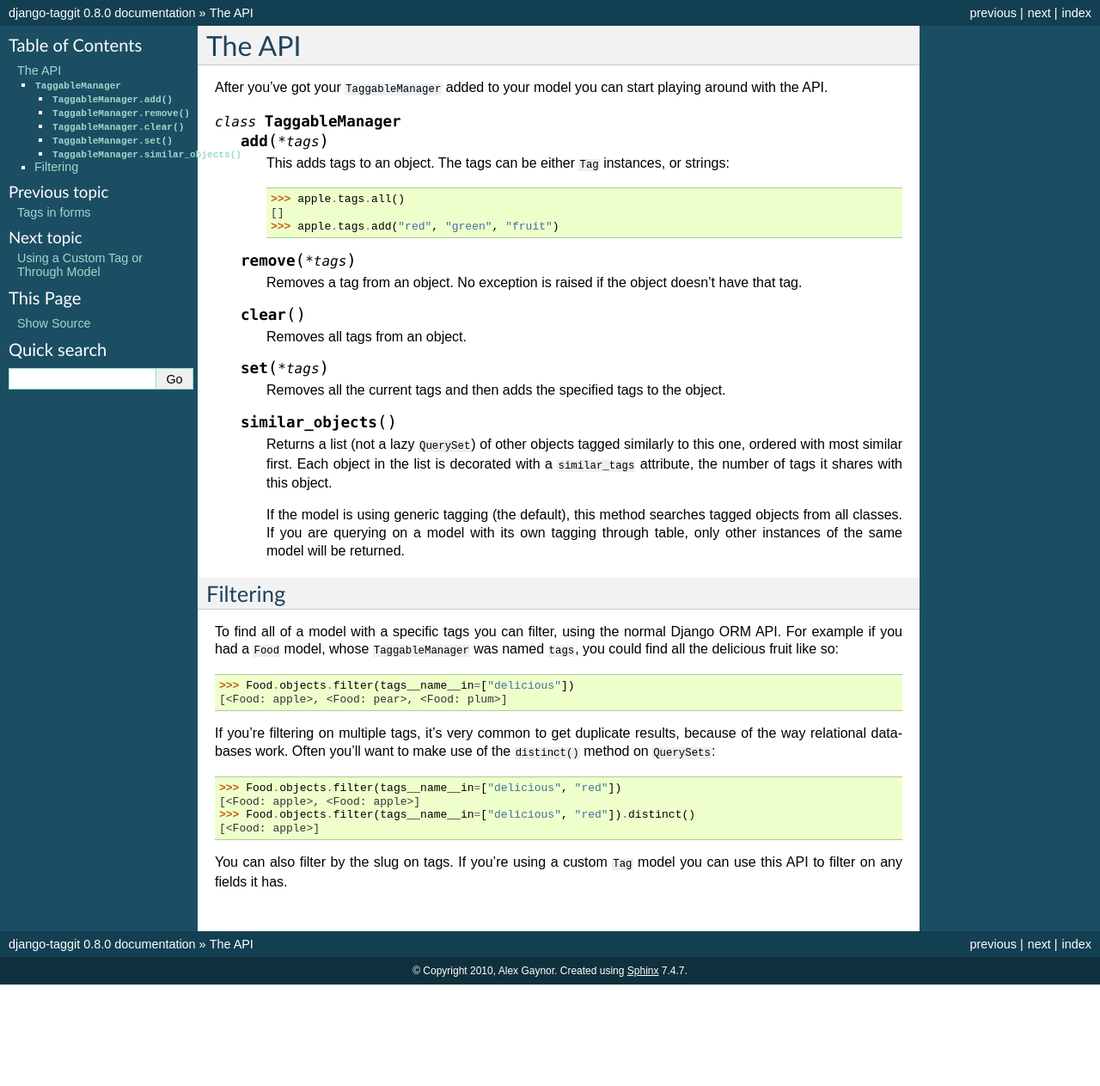
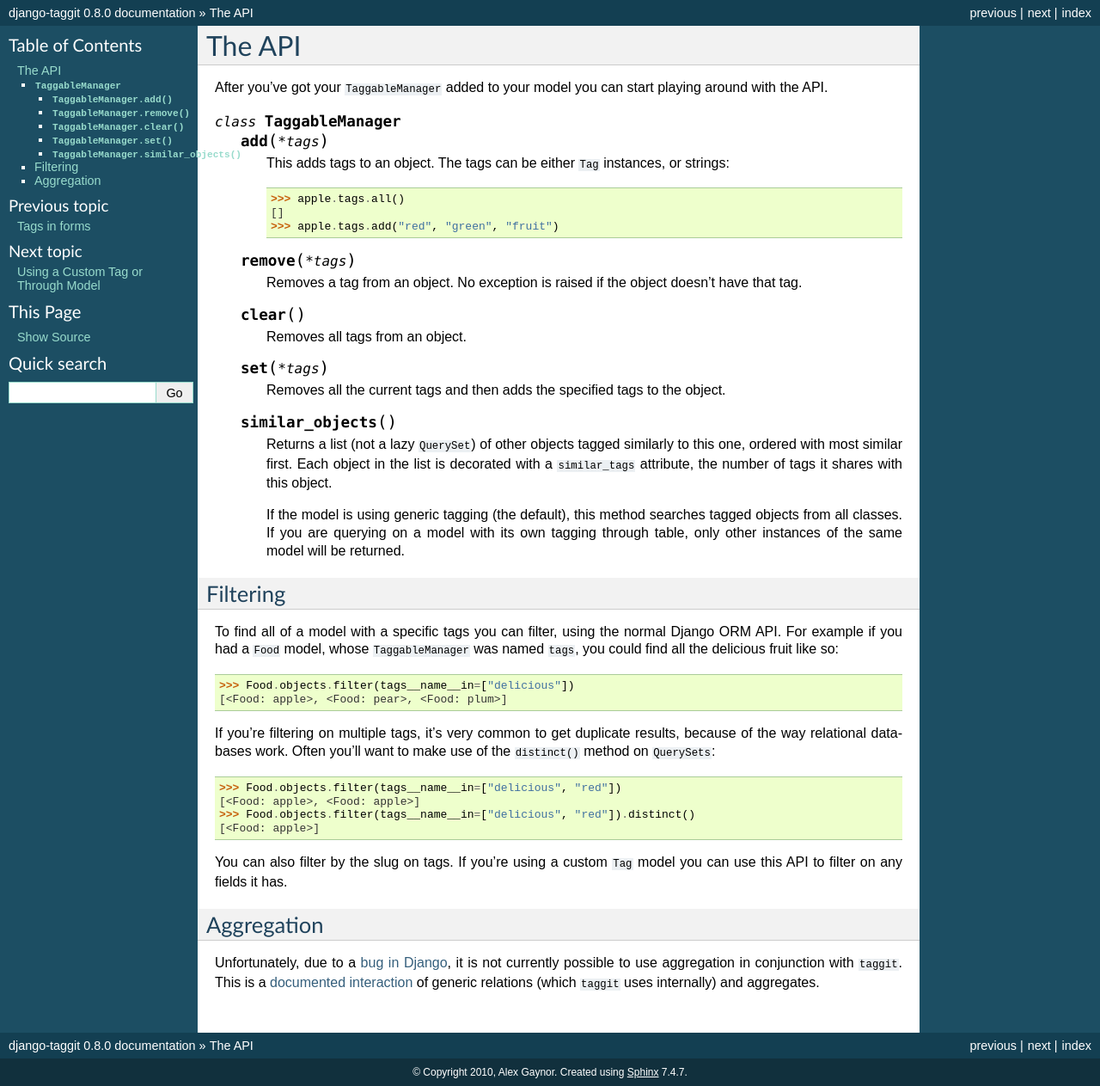
Before and after one commit to jazzband/django-taggit, a Sphinx documentation site: the page built from docs/api.txt, in a window 1280 px wide. Shown: the whole page at 86% size. Built offline with Sphinx 7.4.7, drawn with Linux system fonts in a browser that asks for light colours; before the commit the page ends 1145 px from its top, so only the background shows below that.

Commit message:
Refs #39, document that aggregates do not work with taggit.

```diff
--- a/docs/api.txt
+++ b/docs/api.txt
@@ -71,3 +71,12 @@
 
 You can also filter by the slug on tags.  If you're using a custom ``Tag``
 model you can use this API to filter on any fields it has.
+
+Aggregation
+~~~~~~~~~~~
+
+Unfortunately, due to a
+`bug in Django <http://code.djangoproject.com/ticket/10870>`_, it is not
+currently possible to use aggregation in conjunction with ``taggit``.  This is
+a `documented interaction <http://docs.djangoproject.com/en/dev/ref/contrib/contenttypes/#generic-relations-and-aggregation>`_
+of generic relations (which ``taggit`` uses internally) and aggregates.
```
Also changed, not shown: docs/changelog.txt (line endings or trailing spaces).
